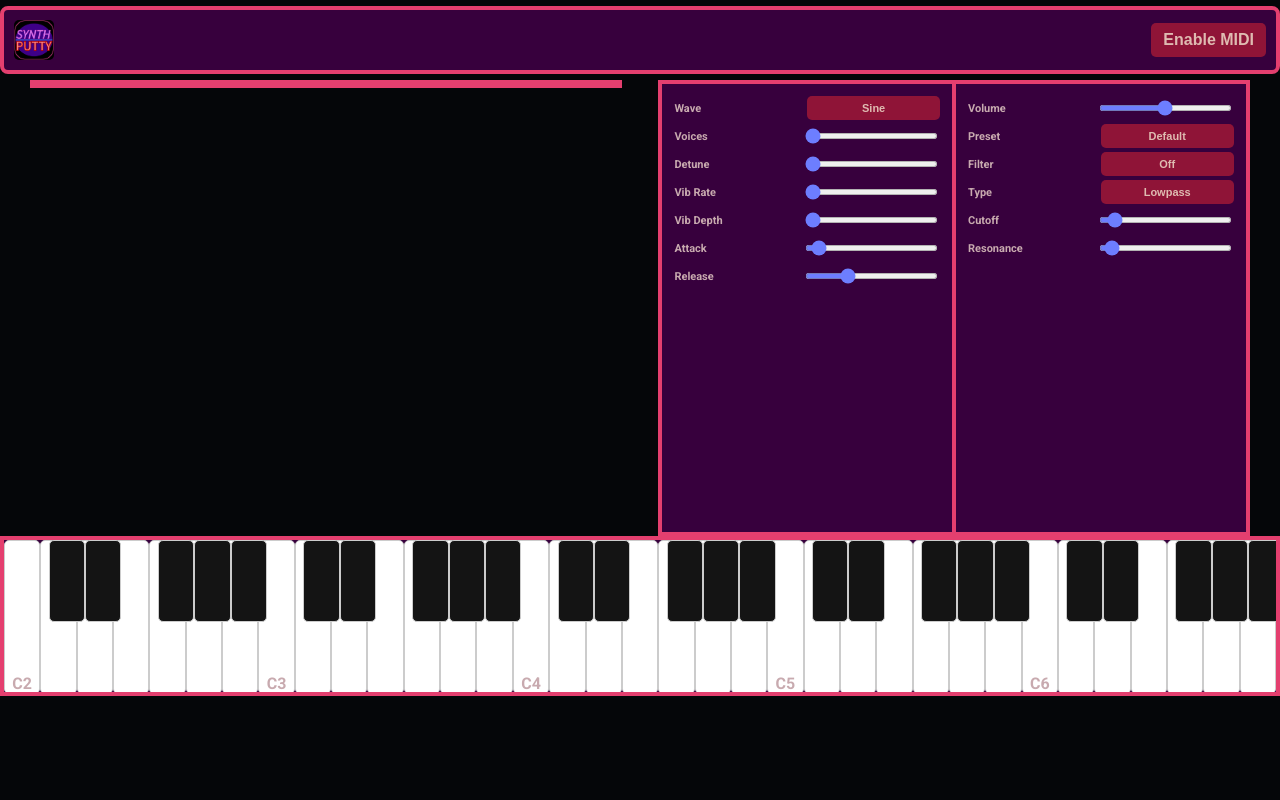
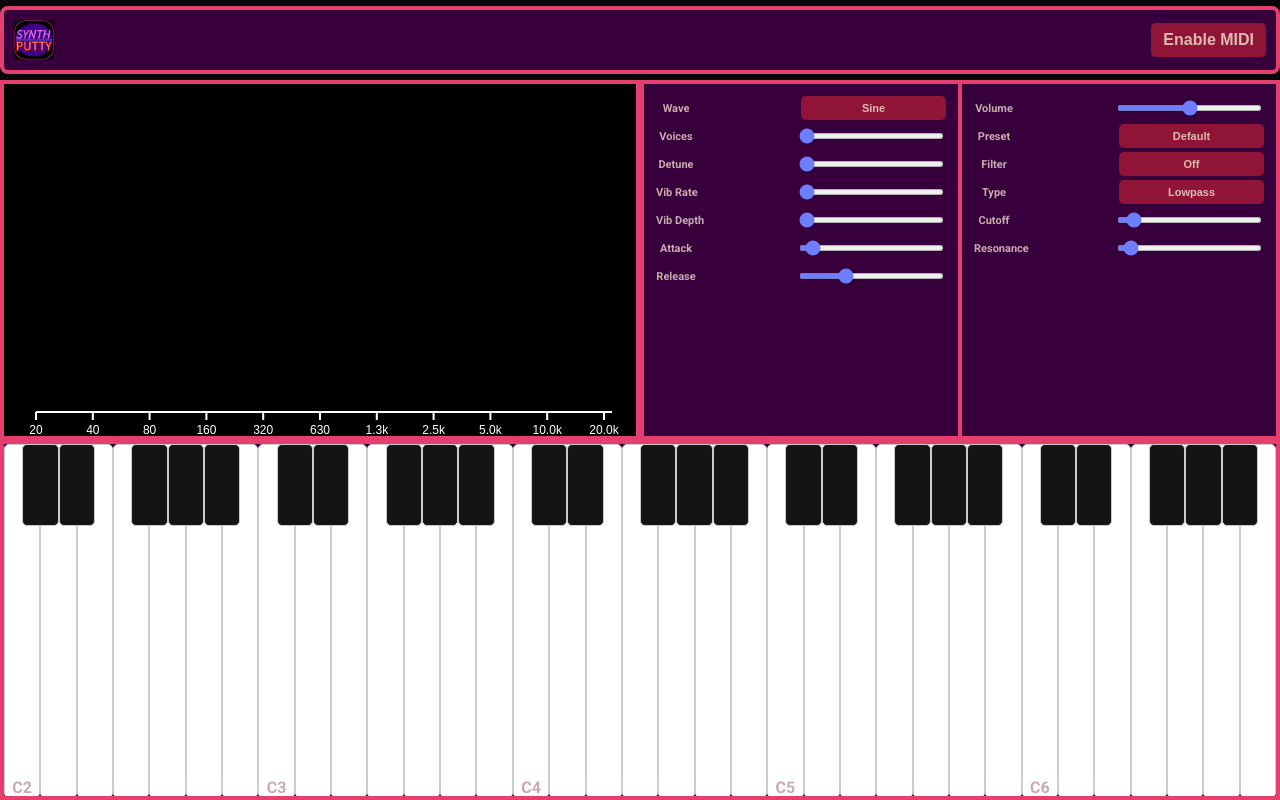
Before and after one commit to EvanCzako/SynthPutty, a React (Create React App) app: page / in a window 1280 px wide. Built offline with nearby package versions, Linux system fonts and the light colour scheme.

Commit message:
Fix dynamic octaves

```diff
--- a/src/App.module.css
+++ b/src/App.module.css
@@ -21,6 +21,12 @@
 	   height: auto;
    }
 }
+
+@media (orientation: landscape) {
+   .middleRowPanels {
+	   flex-direction: row !important;
+   }
+}
 @import './styles/variables.module.css';
 
 .app {
@@ -28,32 +34,14 @@
 	height: 100%;
 	font-family: 'Roboto', sans-serif;
     margin: 0;
-    padding: 0;
+	padding: 0 !important;
 	font-weight: 900;
 	background-color: var(--color-black-1);
 	color: var(--color-dogwood-2);
 	display: flex;
-	flex-direction: column;
-	align-items: stretch;
-	justify-content: flex-start;
-	min-height: 100vh;
-	box-sizing: border-box;
-	width: 100%;
-
-}
-
-.link {
-	color: var(--color-dogwood-2);
+	    /* Removed accidental nested .pianoPanel block */
 	    text-decoration: none;
 	    padding: 10px;
-}
-
-.link:hover {
-	color: var(--color-dogwood-1);
-}
-
-
-.header {
     text-align: center;
 	width: 100%;
 }
@@ -63,12 +51,16 @@
 	flex-direction: column;
 	align-items: stretch;
 	height: 100vh;
-	width: 100%;
+	width: 100vw;
 	overflow: visible;
 	flex: 1;
+	margin: 0 !important;
+	padding: 0 !important;
+	box-sizing: border-box;
+	min-height: 0;
 }
 
-@media (orientation: landscape) and (min-width: 741px) {
+@media (orientation: landscape) {
    .panel {
 	   display: flex;
 	   flex-direction: column;
@@ -84,18 +76,21 @@
 	   width: 100%;
 	   background: transparent;
 	   z-index: 2;
+	   margin: 0;
+	   padding: 0;
    }
 
    .middleRowPanels {
-		flex: 1 1 auto;
+	   flex: 1 1 0;
 	   display: flex;
-		flex-direction: row;
+	   flex-direction: row !important;
 	   align-items: stretch;
-		justify-content: space-between;
+	   justify-content: stretch;
 	   width: 100%;
 	   min-height: 0;
-		gap: 24px;
-		padding: 0 24px;
+	   gap: 0;
+	   padding: 0;
+	   margin: 0;
 	   box-sizing: border-box;
    }
 
@@ -105,18 +100,29 @@
 	   min-height: 0;
 	   display: flex;
 	   flex-direction: column;
-		margin: 0 0.5vw;
+	   margin: 0;
+	   padding: 0;
+   }
+   .middleRowPanels > .eqVisualizerWrapper {
+	   min-height: 0;
+	   height: 100%;
+	   flex: 1 1 0;
    }
 
    .pianoPanel {
-		flex: 0 0 33vh;
+	   flex: 1 1 0;
+	   min-height: 80px;
 	   display: flex;
 	   align-items: stretch;
-		justify-content: center;
+	   justify-content: stretch;
 	   width: 100%;
-		min-height: 120px;
 	   background: transparent;
 	   z-index: 2;
+	   margin: 0;
+	   padding: 0;
+	   position: relative;
+	   overflow: hidden;
+	   border-radius: 0 !important;
    }
 }
 
@@ -126,8 +132,8 @@
 	width: 100%;
 	align-items: center;
 	background-color: var(--color-black-1);
-	padding-bottom: 10px;
-	border-radius: 20px;
+	padding-bottom: 0;
+	border-radius: 0;
 }
 
 .eqVisualizerWrapper {
@@ -223,6 +229,13 @@
   }
 }
 
+/* Force .middleRowPanels to row in landscape, even if width is small */
+@media (orientation: landscape) {
+	.middleRowPanels {
+		flex-direction: row !important;
+	}
+}
+
 @media (orientation: portrait) {
     .eqVisualizerWrapper {
         height: 100%; /* Expand to fill remaining vertical space */
--- a/src/components/Keyboard.tsx
+++ b/src/components/Keyboard.tsx
@@ -26,9 +26,19 @@ export const Keyboard: React.FC = () => {
         }
     };
 
+    // Calculate left margin for black keys so they align with white keys
+    // Each octave has 7 white keys, so total white keys = octaves.length * 7
+    // Each white key is width: clamp(18px, 7vw, 103px)
+    // We'll use percent offset: 100% / (number of white keys * 2)
+    const totalWhiteKeys = octaves.length * 7;
+    const blackKeyOffsetPercent = 100 / (totalWhiteKeys * 2);
+    const blackKeyboardStyle = {
+        marginLeft: `${blackKeyOffsetPercent}%`,
+    };
+
     return (
         <div className={styles.keyboard}>
-            <div className={styles.blackKeyboard}>
+            <div className={styles.blackKeyboard} style={blackKeyboardStyle}>
                 {octaves.map((octaveIdx) =>
                     blackKeys.map((keyNote) => {
                         const noteLabel = keyNote + octaveIdx;
--- a/src/index.css
+++ b/src/index.css
@@ -1,5 +1,11 @@
+html, body {
+    margin: 0 !important;
+    padding: 0 !important;
+    width: 100vw;
+    height: 100vh;
+    box-sizing: border-box;
+}
 body {
-    margin: 0;
     font-family:
         -apple-system, BlinkMacSystemFont, "Segoe UI", "Roboto", "Oxygen",
         "Ubuntu", "Cantarell", "Fira Sans", "Droid Sans", "Helvetica Neue",
@@ -7,7 +13,7 @@ body {
     -webkit-font-smoothing: antialiased;
     -moz-osx-font-smoothing: grayscale;
     background-color: black;
-    columns: white;
+    color: white;
 }
 
 code {
--- a/src/styles/Keyboard.module.css
+++ b/src/styles/Keyboard.module.css
@@ -15,6 +15,16 @@
     width: 100%;
     box-sizing: border-box;
     overflow: hidden;
+}
+
+@media (orientation: landscape) {
+    .keyboard {
+        height: 100% !important;
+        flex: 1 1 0;
+    }
+    .blackKeyboard {
+        height: 100% !important;
+    }
 }
 
 .keyboard > div {
@@ -40,7 +50,7 @@
     height: 160px;
     align-items: flex-start;
     padding-left: 0;
-	margin-left: clamp(9px, 3.5vw, 51.5px);
+    /* margin-left is now set dynamically in the component */
     box-sizing: border-box;
     pointer-events: none;
 }
```
Lines whose indentation alone changed are shown as unchanged.
